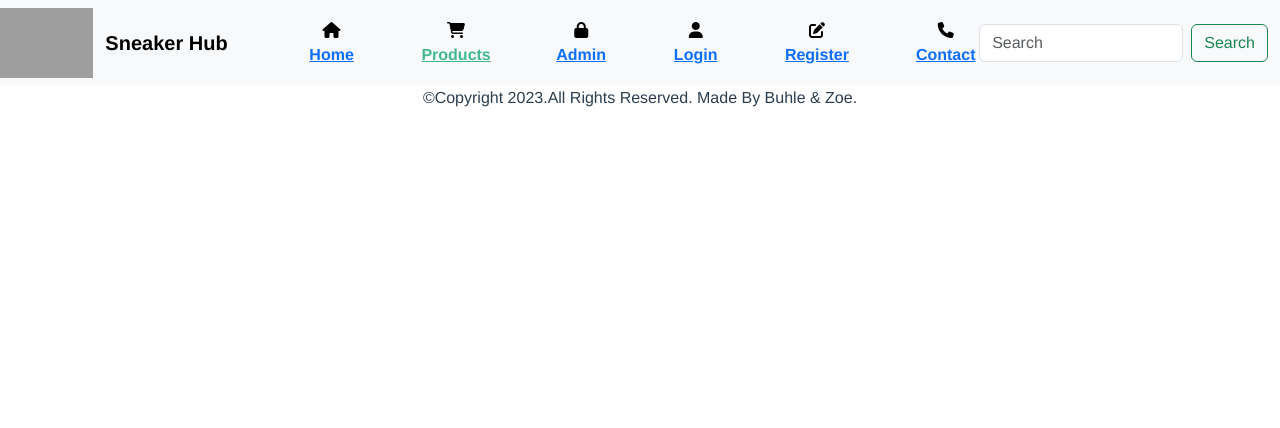
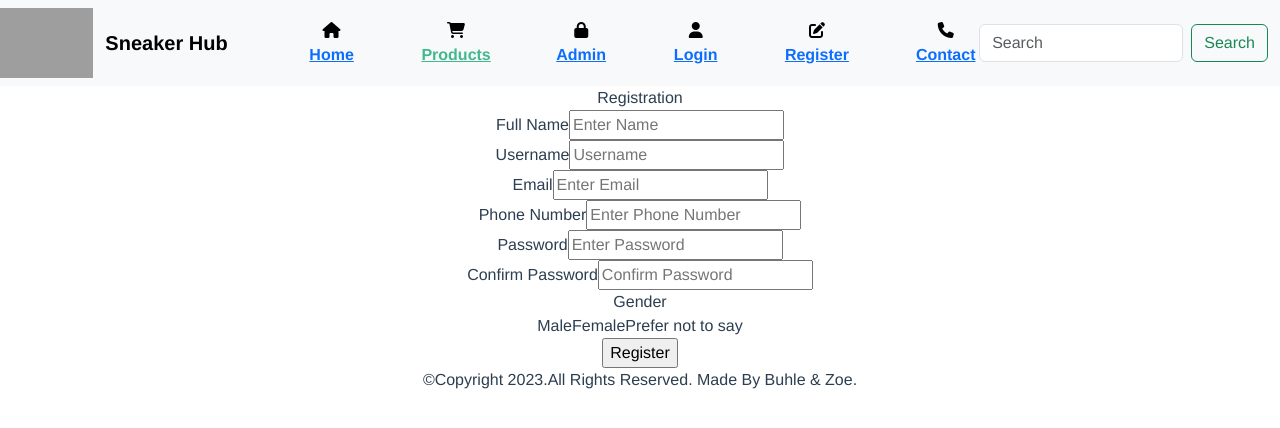
Before and after one commit to zoefaithdaniels/Node-FullstackProject, a Vue app: page /Products in a window 1280 px wide. Shown: the top 428 px of the page. Built offline with nearby package versions, Linux system fonts and the light colour scheme; grey boxes are pictures that could not be loaded.

Commit message:
third commit

```diff
--- a/src/views/ContactView.vue
+++ b/src/views/ContactView.vue
@@ -67,6 +67,7 @@
 form input{
 display: flex;
 flex-direction: row;
+border-radius: 2em;
 }
     .contact{
      max-width: 800px;
--- a/src/views/LoginView.vue
+++ b/src/views/LoginView.vue
@@ -1,20 +1,22 @@
 <template>
     <div class="container">
   <div class="form">
-    <form class="card">
+    <form action="https://formspree.io/f/xoqzwqgn" method="POST" class="row g-3">
+    <div class="card">
     <p id="heading">Login</p>
     <div class="place">
-     <i class="fa-regular fa-user"></i><input type="text" class="placeholder" placeholder="Username">
+     <i class="fa-regular fa-user"></i><input type="text" class="placeholder" placeholder="Username" name="Username" required>
     </div>
     <div class="place">
-        <i class="fa-solid fa-lock"></i><input type="password" class="placeholder" placeholder="Password">
+        <i class="fa-solid fa-lock"></i><input type="password" class="placeholder" placeholder="Password" name="Password" required>
     </div>
     <div class="btn">
     <button class="button1">Login</button>
     <button class="button2">Sign Up</button>
     </div>
     <button class="button3">Forgot Password</button>
-</form>
+  </div>
+    </form>
   </div>
     </div>
 </template>
@@ -32,7 +34,7 @@
   gap: 10px;
   padding-left: 2em;
   padding-right: 2em;
- padding-bottom: 0.4em;
+  padding-bottom: 0.4em;
   background-color: white;
   border-radius: 20px;
   width:25rem;
--- a/src/views/ProductsView.vue
+++ b/src/views/ProductsView.vue
@@ -1,7 +1,56 @@
 <template>
-    <div>
+    <div class="container">
+        <div class="title">Registration</div>
+        <form action="#">
+            <div class="user-details">
+                <div class="input-box">
+                    <span class="details">Full Name</span>
+                    <input type="text" placeholder="Enter Name" required>
+                </div>
+                <div class="input-box">
+                    <span class="details">Username</span>
+                    <input type="text" placeholder="Username" required>
+                </div>
+                <div class="input-box">
+                    <span class="details">Email</span>
+                    <input type="text" placeholder="Enter Email" required>
+                </div>
+                <div class="input-box">
+                    <span class="details">Phone Number</span>
+                    <input type="text" placeholder="Enter Phone Number" required>
+                </div>
+                <div class="input-box">
+                    <span class="details">Password</span>
+                    <input type="text" placeholder="Enter Password" required>
+                </div>
+                <div class="input-box">
+                    <span class="details">Confirm Password</span>
+                    <input type="text" placeholder="Confirm Password" required>
+                </div>
+            </div>
+        </form>
+        <div class="gender detail">
+            <span class="gender title">Gender</span>
+            <div class="category">
+                <label for="">
+                    <span class="dot one"></span>
+                    <span class="gender">Male</span>
+                </label>
+                <label for="">
+                    <span class="dot one"></span>
+                    <span class="gender">Female</span>
+                </label>
+                <label for="">
+                    <span class="dot one"></span>
+                    <span class="gender">Prefer not to say</span>
+                </label>
+            </div>
+        </div>
+         <div class="button">
+            <input type="Submit" value="Register">
+         </div>
 
-    </div>
+</div>
 </template>
 
 <script>
@@ -10,6 +59,6 @@
     }
 </script>
 
-<style lang="scss" scoped>
+<style scoped>
 
 </style>
--- a/src/views/RegisterView.vue
+++ b/src/views/RegisterView.vue
@@ -1,21 +1,23 @@
 <template>
     <div class="container">
   <div class="form">
-    <form class="card">
+    <form action="https://formspree.io/f/xoqzwqgn" method="POST" class="row g-3">
+    <div class="card">
     <p id="heading">Register</p>
     <div class="place">
-      <input type="text" class="placeholder" placeholder="Username" required>
+      <i class="fa-solid fa-user-plus"></i><input type="text" class="placeholder" placeholder="Username" name="Username" required>
     </div>
     <div class="place">
-      <input type="email" class="placeholder" placeholder="Email" required>
+      <i class="fa-solid fa-envelope"></i><input type="email" class="placeholder" placeholder="Email" name="Email" required>
     </div>
     <div class="place">
-      <input type="password" class="placeholder" placeholder="Password" required>
+      <i class="fa-solid fa-unlock"></i><input type="password" class="placeholder" placeholder="Password" name="Password" required>
     </div>
     <div class="btn">
         <label><input type="checkbox"/>I agree to all terms & conditions.</label>
     <button class="button1">Register</button>
     </div>
+  </div>
 </form>
   </div>
     </div>
@@ -51,6 +53,7 @@
   margin: 2em;
   color: rgb(0, 255, 200);
   font-size: 1.2em;
+  font-family: Georgia, 'Times New Roman', Times, serif;
 }
 
 .card {
@@ -123,6 +126,7 @@
     background-color: white;
     opacity: 1;
     color: black;
+    border-radius: 2em;
    }
 
 
```
